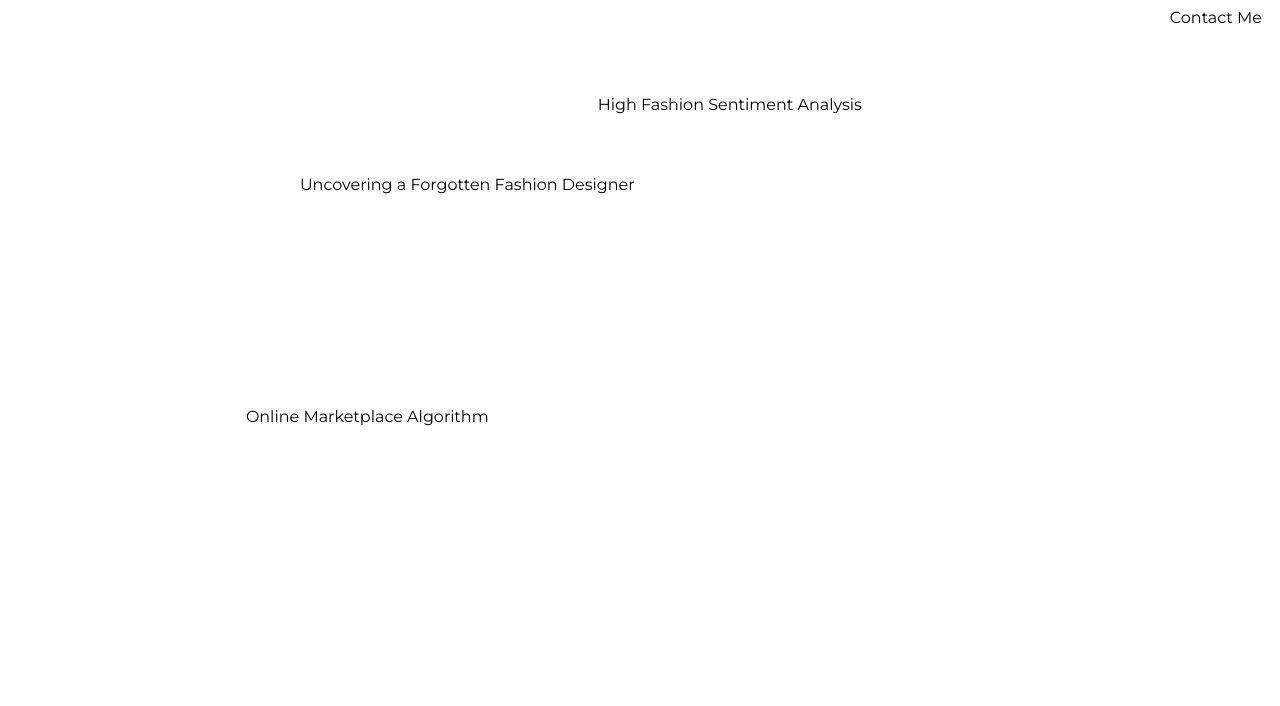
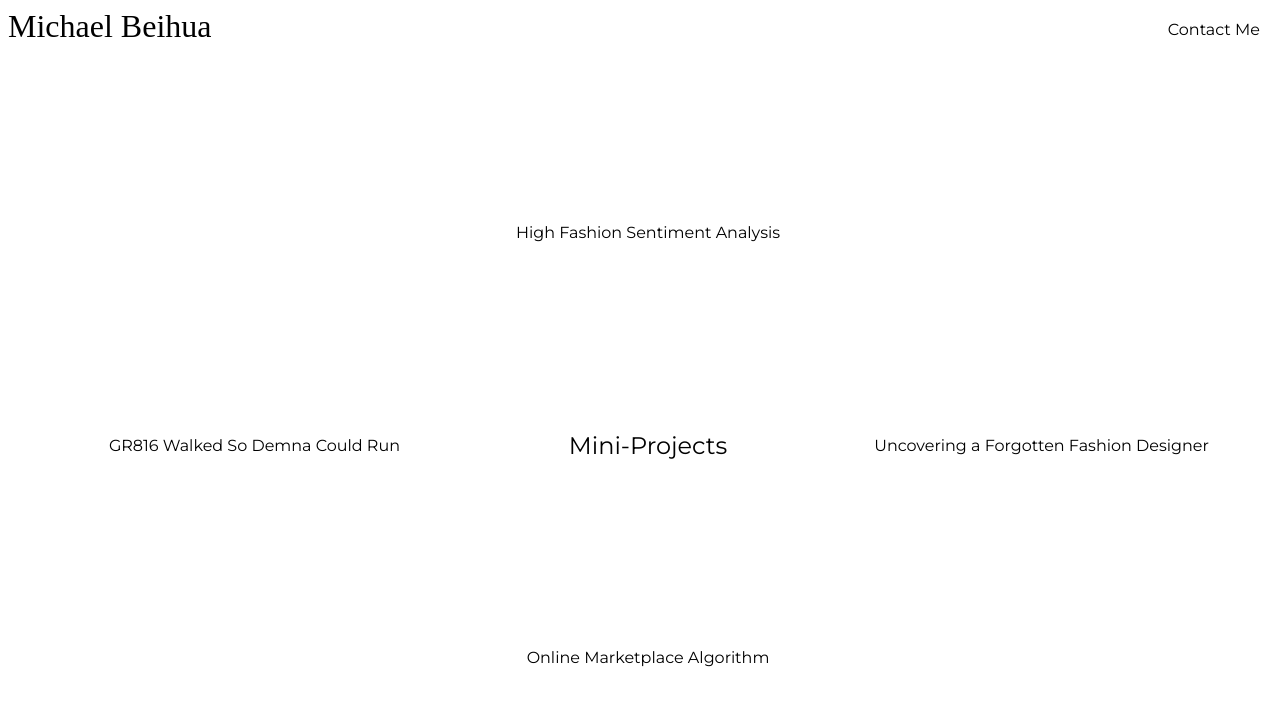
Before and after one commit to michaelbeihua/michaelbeihua.github.io, a plain HTML site: page index.html in a window 1280 px wide. Drawn offline with Linux system fonts and the light colour scheme.

Commit message:
index formatting added gr816

```diff
--- a/index.html
+++ b/index.html
@@ -7,18 +7,20 @@
     <link rel="stylesheet" href="style.css">
 </head>
 <body>
+    <div>
+        <a href="index.html" class="site-title">Michael Beihua <span class="lastname">Smith</span></a>
+    </div>
     <div class="email-container">
         <a href="mailto:contact@michaelbeihua.com" class="email-link">Contact Me</a>
     </div>
-    <div class ="link-container-one">
-        <a href="sentimentanalysis.html">High Fashion Sentiment Analysis</a>
+    <div class="homepage-container">
+        <div class="welcome-message">Mini-Projects</div>
+        <a href="sentimentanalysis.html" class="title-link">High Fashion Sentiment Analysis</a>
+        <a href="ronorb.html" class="title-link">Uncovering a Forgotten Fashion Designer</a>
+        <a href="secondhander.html" class="title-link">Online Marketplace Algorithm</a>
+        <a href="gr816.html" class="title-link">GR816 Walked So Demna Could Run</a>
     </div>
-    <div class ="link-container-two">
-        <a href="ronorb.html">Uncovering a Forgotten Fashion Designer</a>
-    </div>
-    <div class ="link-container-three">
-        <a href="secondhander.html">Online Marketplace Algorithm</a>
-    </div>
+
 </body>
 <script>
     const canvas = document.getElementById('drawingCanvas');
--- a/style.css
+++ b/style.css
@@ -1,12 +1,22 @@
 @import url('https://fonts.googleapis.com/css2?family=Montserrat:wght@400;700&display=swap');
+
+html, body {
+    max-width: 100vw;
+    max-height: 100vh;
+    overflow: hidden;
+}
 
 canvas {
     position: absolute;
     top: 0;
     left: 0;
+    z-index: 10;
 }
 
 .email-container {
+    position: absolute;
+    right: 10px;
+    top: 20px;
     text-align: right;
     padding-right: 10px;
 }
@@ -17,7 +27,8 @@ canvas {
     font-size: 16px;
     position: relative;
     transition: font-weight 0.3s ease;
-
+    z-index: 20;
+    user-select: none;
 }
 
 .email-link:hover {
@@ -37,70 +48,83 @@ body {
     font-family: 'Montserrat', sans-serif;
 }
 
-.link-container-one {
-    position: absolute;
-    top: 10%;
-    right: 20%;
-    transform: translateX(-50%);
+.homepage-container {
+    display: grid;
+    grid-template-columns: 1fr auto 1fr;
+    grid-template-rows: 1fr auto 1fr;
+    place-items: center;
+    height: 100vh; /* Adjust as needed */
+    width: 100vw; /* Ensure the container spans the full viewport width */
+    text-align: center;
+}
+
+.title-link {
+    display: block;
     text-align: center;
     transition: font-weight 0.3s ease;
-}
-
-.link-container-one a {
     color: black;
     text-decoration: none;
     padding: 10px;
     margin: 5px;
-    display: inline-block;
+    z-index: 20;
 }
 
-.link-container-one:hover {
+.title-link:hover {
     font-weight: 700;
 }
 
-.link-container-two {
-    position: absolute;
-    top: 20%;
-    right: 35%;
-    transform: translateX(-50%);
-    text-align: center;
-    transition: font-weight 0.3s ease;
+.welcome-message {
+    grid-column: 2 / 3;
+    grid-row: 2 / 3;
+    font-size: 1.5em;
+    display: flex;
+    justify-content: center;
+    align-items: center;
 }
 
-.link-container-two a {
+.site-title {
+    font-family: 'GFS Didot';
+    font-size: 2em;
+    margin-top: 20px;
     color: black;
     text-decoration: none;
-    padding: 10px;
-    margin: 5px;
-    display: inline-block;
+    user-select: none;
+    position: relative;
+    z-index: 20;
 }
 
-.link-container-two:hover {
-    font-weight: 700;
+.site-title:hover {
+    opacity: 0.7;
 }
 
-
-.link-container-three {
-    position: absolute;
-    top: 49%;
-    right: 50%;
-    transform: translateX(-50%);
-    text-align: center;
-    transition: font-weight 0.3s ease;
+.lastname {
+    display: none;
+    font-size: smaller;
 }
 
-.link-container-three a {
-    color: black;
-    text-decoration: none;
-    padding: 10px;
-    margin: 5px;
-    display: inline-block;
+.site-title:hover .lastname {
+    display: inline;
 }
 
-.link-container-three:hover {
-    font-weight: 700;
+.title-link:nth-of-type(1) { /* Top Link */
+    grid-column: 2 / 3;
+    grid-row: 1 / 2;
 }
 
+.title-link:nth-of-type(2) { /* Right Link */
+    grid-column: 3 / 4;
+    grid-row: 2 / 3;
+}
+
+.title-link:nth-of-type(3) { /* Bottom Link */
+    grid-column: 2 / 3;
+    grid-row: 3 / 4;
+}
+
+.title-link:nth-of-type(4) { /* Left Link */
+    grid-column: 1 / 2;
+    grid-row: 2 / 3;
+}
 
 .double-image-container {
     display: flex;
```
Also changed, not shown: gr816.html (added, +12 -0 lines), ronorb.html (+1 -1 lines), images/gr816_logo.jpg (added).
